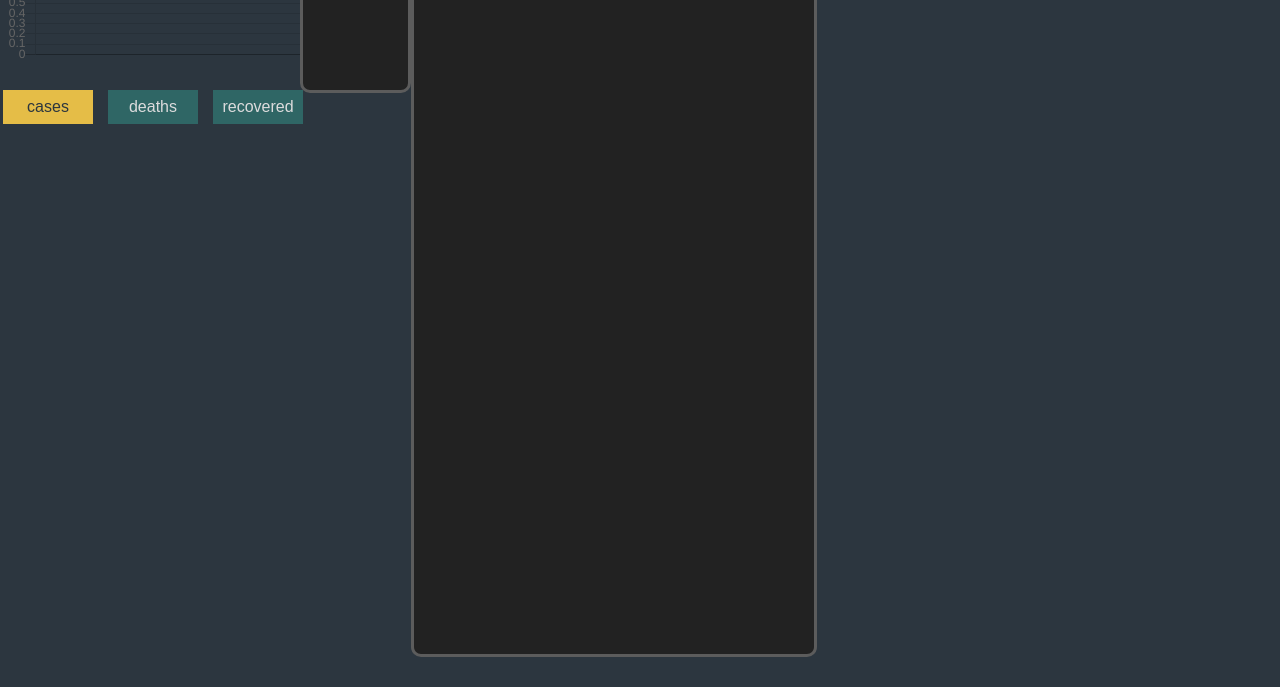
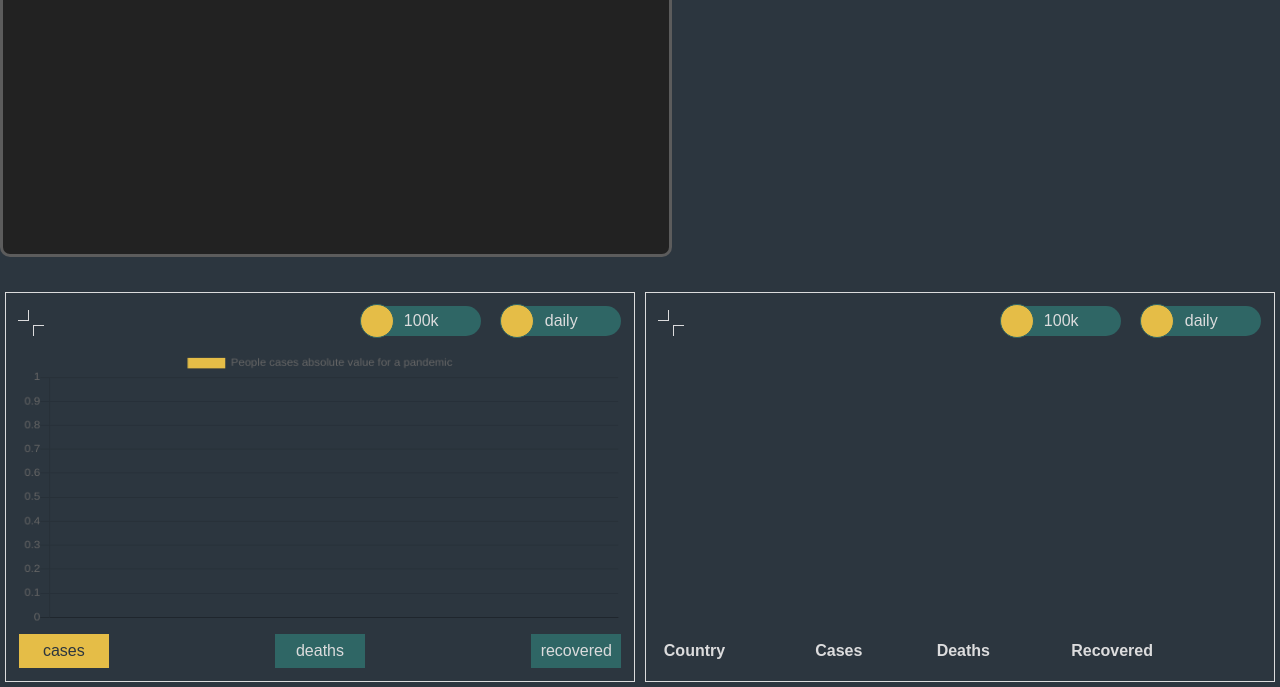
Before and after one commit to vi-voe/covid-dashboard, a website built with webpack: page src/index.html in a window 1280 px wide. Shown: the part 113-800 px from the top of the page. Built offline with nearby package versions, Linux system fonts and the light colour scheme; no server answers.

Commit message:
feat: add table

```diff
--- a/src/components/chart/chart.js
+++ b/src/components/chart/chart.js
@@ -1,11 +1,13 @@
 import Trigger from '../trigger/trigger';
 import Tabs from '../tabs/tabs';
+import ResizeBtn from '../resize-btn/resizeBtn';
 import './chart.scss';
 
 class CanvasChart {
   constructor() {
     this.chart = document.createElement('div');
     this.chart.classList.add('chart-wrap');
+    this.chart.classList.add('resize-bl');
     this.canvas = document.createElement('canvas');
     this.canvas.id = 'chart';
 
@@ -20,6 +22,9 @@ class CanvasChart {
 
     this.chart.appendChild(triggerWrap);
 
+    this.resizeBtn = new ResizeBtn();
+    this.resizeBtn.render(this.chart);
+
     this.chart.appendChild(this.canvas);
 
     this.tabs = new Tabs('group', ['cases', 'deaths', 'recovered']);
--- a/src/components/container/container.scss
+++ b/src/components/container/container.scss
@@ -13,21 +13,24 @@
 }
 
 .container {
+  position: relative;
+  width: 100%;
+  height: 100vh;
   background-color: var(--color-base);
   color: var(--color-text);
   font-family: arial, helvetica, serif;
-  color: var(--color-text);
+  overflow: hidden;
+
+  @media (max-width: 768px),
+  (max-height: 400px) {
+    min-height: 100vh;
+    height: auto;
+    overflow: auto;
+  }
 }
 
 button {
   border: none
-}
-
-.container {
-  position: relative;
-  width: 100%;
-  height: 100vh;
-  display: flex;
 }
 
 .row {
@@ -37,5 +40,41 @@ button {
   &>div {
     flex: 1;
     padding: 1%;
+    max-width: 50%;
+  }
+
+  @media (max-width: 768px),
+  (max-height: 400px) {
+    flex-direction: column;
+
+    &>div {
+      max-width: 100%;
+      padding: 5px;
+    }
   }
 }
+
+.resize-bl {
+  position: relative;
+  display: flex;
+  flex-direction: column;
+  justify-content: space-between;
+  border: 1px solid var(--color-text);
+  margin: 5px;
+  background-color: var(--color-base);
+
+  &.opened {
+    position: fixed;
+    top: 0;
+    right: 0;
+    bottom: 0;
+    left: 0;
+    max-width: 100%;
+    z-index: 10;
+  }
+}
+
+canvas {
+  max-width: 100% !important;
+  max-height: calc(100% - 80px);
+}
--- /dev/null
+++ b/src/components/resize-btn/resizeBtn.js
@@ -0,0 +1,21 @@
+import './resizeBtn.scss';
+
+class ResizeBtn {
+  constructor() {
+    this.main = document.createElement('button');
+    this.main.classList.add('resize-btn');
+    this.selector;
+    this.main.addEventListener('click', () => this.resizeWin());
+  }
+
+  render(selector) {
+    this.selector = selector;
+    this.selector.appendChild(this.main);
+  }
+
+  resizeWin() {
+    this.selector.classList.toggle('opened')
+  }
+}
+
+export default ResizeBtn;
--- /dev/null
+++ b/src/components/resize-btn/resizeBtn.scss
@@ -0,0 +1,59 @@
+.resize-btn {
+  position: absolute;
+  top: 15px;
+  left: 10px;
+  width: 30px;
+  height: 30px;
+  background: transparent;
+  cursor: pointer;
+  transition: transform .3s;
+
+  &:before,
+  &:after {
+    content: '';
+    position: absolute;
+    width: 10px;
+    height: 10px;
+    transition: transform .3s;
+  }
+
+  &:before {
+    top: 0;
+    left: 0;
+    border-right: 1px solid var(--color-text);
+    border-bottom: 1px solid var(--color-text);
+    transform: translate(2px, 2px)
+  }
+
+  &:after {
+    right: 0;
+    bottom: 0;
+    border-top: 1px solid var(--color-text);
+    border-left: 1px solid var(--color-text);
+    transform: translate(-2px, -2px)
+  }
+
+  &:hover {
+
+    &:before,
+    &:after {
+      transform: translate(0, 0)
+    }
+  }
+
+  .opened & {
+    transform: rotate(45deg);
+
+    &:hover {
+      transform: rotate(135deg);
+    }
+
+    &:before {
+      transform: translate(4px, 4px)
+    }
+
+    &:after {
+      transform: translate(-4px, -4px)
+    }
+  }
+}
--- a/src/components/table/TableGlobalDeath.js
+++ b/src/components/table/TableGlobalDeath.js
@@ -24,7 +24,7 @@ class TableGlobalDeath {
       globalDeath.appendChild(globalDeathTextContent);
     });
 
-    document.querySelector('.container').appendChild(this.wrapper);
+    // document.querySelector('.container').appendChild(this.wrapper);
   }
 
   render() {
--- a/src/components/table/table.js
+++ b/src/components/table/table.js
@@ -29,7 +29,7 @@ class Table {
     this.TableGD = new TableGlobalDeath();
     this.TableGD.render();
 
-    document.querySelector('.container').appendChild(this.wrapper);
+    document.getElementById('top').appendChild(this.wrapper);
   }
 
   render() {
--- /dev/null
+++ b/src/components/table_common/table_common.js
@@ -0,0 +1,46 @@
+import './table_common.scss';
+import Trigger from '../trigger/trigger';
+import ResizeBtn from '../resize-btn/resizeBtn';
+
+class TableCommon {
+  constructor() {
+    this.wrapper = document.createElement('div');
+    this.wrapper.classList.add('table_wrap');
+    this.wrapper.classList.add('resize-bl');
+    this.tableInner = document.createElement('div');
+    this.tableInner.classList.add('table-inner');
+    this.table = document.createElement('table');
+    this.table.classList.add('table');
+
+    const tableHeader = document.createElement('tr');
+    tableHeader.innerHTML = `
+      <th>Country</th>
+      <th>Cases</th>
+      <th>Deaths</th>
+      <th>Recovered</th>
+    `;
+    this.table.appendChild(tableHeader);
+
+    const triggerWrap = document.createElement('div');
+    triggerWrap.classList.add('trigger-wrap');
+
+    this.trigger = new Trigger('trigger3', 'countMethod', ['total', '100k']);
+    this.trigger.render(triggerWrap);
+
+    this.trigger2 = new Trigger('trigger4', 'period', ['total', 'daily']);
+    this.trigger2.render(triggerWrap);
+
+    this.resizeBtn = new ResizeBtn();
+    this.resizeBtn.render(this.wrapper);
+
+    this.wrapper.appendChild(triggerWrap);
+    this.wrapper.appendChild(this.tableInner);
+    this.tableInner.appendChild(this.table);
+  }
+
+  render() {
+    document.getElementById('bottom').appendChild(this.wrapper);
+  }
+}
+
+export default TableCommon;
--- /dev/null
+++ b/src/components/table_common/table_common.scss
@@ -0,0 +1,39 @@
+.table_wrap {
+
+  .table-inner {
+    max-height: 100%;
+    overflow-y: scroll;
+
+    &::-webkit-scrollbar {
+      width: 10px;
+    }
+
+    &::-webkit-scrollbar-track {
+      background-color: #404040;
+    }
+
+    &::-webkit-scrollbar-thumb {
+      background-color: var(--color-text);
+    }
+
+    @media (max-width: 768px),
+    (max-height: 400px) {
+      max-height: 320px;
+    }
+  }
+
+  .table {
+    width: 100%;
+    border-spacing: 0;
+
+    th {
+      padding: 8px 5px;
+      text-align: left;
+    }
+
+    td {
+      padding: 5px;
+      border-top: 1px solid var(--color-text);
+    }
+  }
+}
--- a/src/components/tabs/tabs.scss
+++ b/src/components/tabs/tabs.scss
@@ -1,7 +1,7 @@
 .tabs {
   display: flex;
   justify-content: space-between;
-  margin: 20px 0;
+  margin: 0;
 
   &__item {
     width: 90px;
--- a/src/components/trigger/trigger.js
+++ b/src/components/trigger/trigger.js
@@ -26,8 +26,8 @@ class Trigger {
         if (!el.dataset[this.datasetName]) return;
         el.classList.toggle('trigger--on');
         el.innerHTML = this.text[this.ind];
+        el.dataset[this.datasetName] = el.dataset[this.datasetName] != 'true';
       });
-    this.main.dataset[this.datasetName] = this.main.dataset[this.datasetName] != 'true';
     publisher.notify(this.datasetName, this.main.dataset[this.datasetName]);
   }
 }
--- a/src/components/trigger/trigger.scss
+++ b/src/components/trigger/trigger.scss
@@ -1,6 +1,7 @@
 .trigger-wrap {
   display: flex;
   justify-content: flex-end;
+  margin: 0 0 10px;
 }
 
 .trigger {
--- a/src/js/main.js
+++ b/src/js/main.js
@@ -1,8 +1,10 @@
 import Container from '../components/container/container';
 import CanvasChart from '../components/chart/chart';
 import Table from '../components/table/table';
+import TableCommon from '../components/table_common/table_common';
 
 import ChartPainter from '../modules/chart/chart';
+import TableList from '../modules/tableList/tableList';
 import { publisher } from '../modules/observer/publisher';
 
 // render container
@@ -23,3 +25,13 @@ chartPainter.render();
 publisher.subscribe(chartPainter, "group");
 publisher.subscribe(chartPainter, "countMethod");
 publisher.subscribe(chartPainter, "period");
+
+// table common
+const tableCommon = new TableCommon();
+tableCommon.render();
+
+const tableList = new TableList(tableCommon);
+tableList.render();
+
+publisher.subscribe(tableList, "countMethod");
+publisher.subscribe(tableList, "period");
--- a/src/modules/chart/chart.js
+++ b/src/modules/chart/chart.js
@@ -88,7 +88,7 @@ class ChartPainter {
 
   updateChart(dataResult) {
     this.cfg.data.datasets[0].data = dataResult;
-    this.cfg.data.datasets[0].label = `People ${this.group}`;
+    this.cfg.data.datasets[0].label = `People ${this.group} ${(this.countMethod === 'true') ? 'absolute value' : 'per 100th population'} ${(this.period === 'true') ? 'for a pandemic' : 'for a day'}`;
     this.chart.update();
   }
 
--- /dev/null
+++ b/src/modules/tableList/tableList.js
@@ -0,0 +1,51 @@
+import Data from '../data/DataGlobal';
+
+class TableList {
+  constructor(table) {
+    this.table = table.table;
+    this.data = new Data();
+
+    this.peopleWorld = 7827000000;
+
+    this.countMethod = 'true'; // abs, 100thousand
+    this.period = 'true'; // total, day
+  }
+
+  async getDataForTable() {
+    this.countries = await this.data.getCountryAllCountries();
+    return this.countries;
+  }
+
+  putDatatoTable(res) {
+    this.table.innerHTML = `
+    <th>Country</th>
+    <th>Cases</th>
+    <th>Deaths</th>
+    <th>Recovered</th>
+  `;
+    Object.values(res).forEach((item) => {
+      const tr = document.createElement('tr');
+      const confirmed = (this.period === 'true') ? item.TotalConfirmed : item.NewConfirmed;
+      const deaths = (this.period === 'true') ? item.TotalDeaths : item.NewDeaths;
+      const recovered = (this.period === 'true') ? item.TotalRecovered : item.NewRecovered;
+      tr.innerHTML = `
+        <td>${item.Country}</td>
+        <td>${(this.countMethod === 'true') ? confirmed : Math.round((confirmed * 100000) / this.peopleWorld)}</td>
+        <td>${(this.countMethod === 'true') ? deaths : Math.round((deaths * 100000) / this.peopleWorld)}</td>
+        <td>${(this.countMethod === 'true') ? recovered : Math.round((recovered * 100000) / this.peopleWorld)}</td>
+      `;
+      this.table.appendChild(tr);
+    });
+  }
+
+  render() {
+    this.getDataForTable().then((res) => this.putDatatoTable(res));
+  }
+
+  rerender(state, value) {
+    this[state] = value;
+    this.render();
+  }
+}
+
+export default TableList;
```
